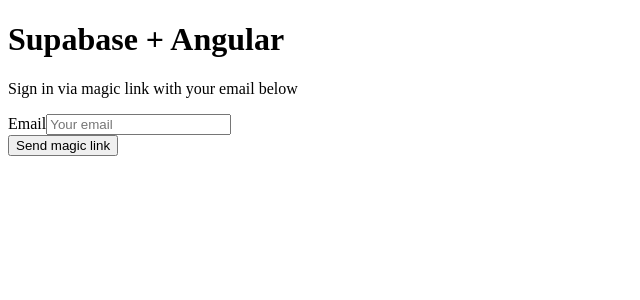
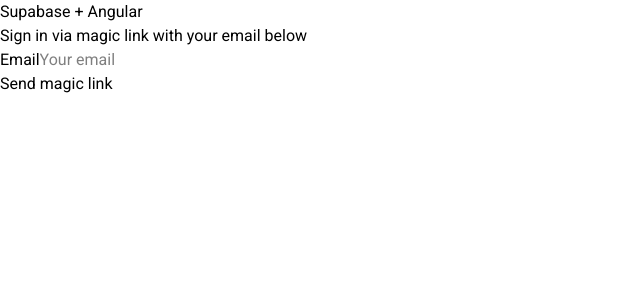
Before and after one commit to TiagoMoraisDev/Cheffy, an Angular app: page / in a window 1280 px wide. Shown: the top 300 px of the page, without its empty margins (0-640 px from the left). Built offline with nearby package versions, Linux system fonts and the light colour scheme.

Commit message:
feat: add PostCSS configuration and custom theme for Angular Material styling

```diff
--- /dev/null
+++ b/src/custom-theme.scss
@@ -0,0 +1,35 @@
+
+// Include theming for Angular Material with `mat.theme()`.
+// This Sass mixin will define CSS variables that are used for styling Angular Material
+// components according to the Material 3 design spec.
+// Learn more about theming and how to use it for your application's
+// custom components at https://material.angular.dev/guide/theming
+@use '@angular/material' as mat;
+
+html {
+  @include mat.theme((
+    color: (
+      primary: mat.$azure-palette,
+      tertiary: mat.$blue-palette,
+    ),
+    typography: Roboto,
+    density: 0,
+  ));
+}
+
+body {
+  // Default the application to a light color theme. This can be changed to
+  // `dark` to enable the dark color theme, or to `light dark` to defer to the
+  // user's system settings.
+  color-scheme: light;
+
+  // Set a default background, font and text colors for the application using
+  // Angular Material's system-level CSS variables. Learn more about these
+  // variables at https://material.angular.dev/guide/system-variables
+  background-color: var(--mat-sys-surface);
+  color: var(--mat-sys-on-surface);
+  font: var(--mat-sys-body-medium);
+
+  // Reset the user agent margin.
+  margin: 0;
+}
--- a/src/styles.css
+++ b/src/styles.css
@@ -1 +1,14 @@
 /* You can add global styles to this file, and also import other style files */
+@import "tailwindcss";
+
+/* Opcionalmente, se você estiver usando a sintaxe tradicional de camadas do Tailwind (v3 e anteriores) */
+/*
+@tailwind base;
+@tailwind components;
+@tailwind utilities;
+*/
+
+/* Seus estilos globais adicionais aqui */
+
+html, body { height: 100%; }
+body { margin: 0; font-family: Roboto, "Helvetica Neue", sans-serif; }
```
Also changed, not shown: .postcssrc.json (added).
